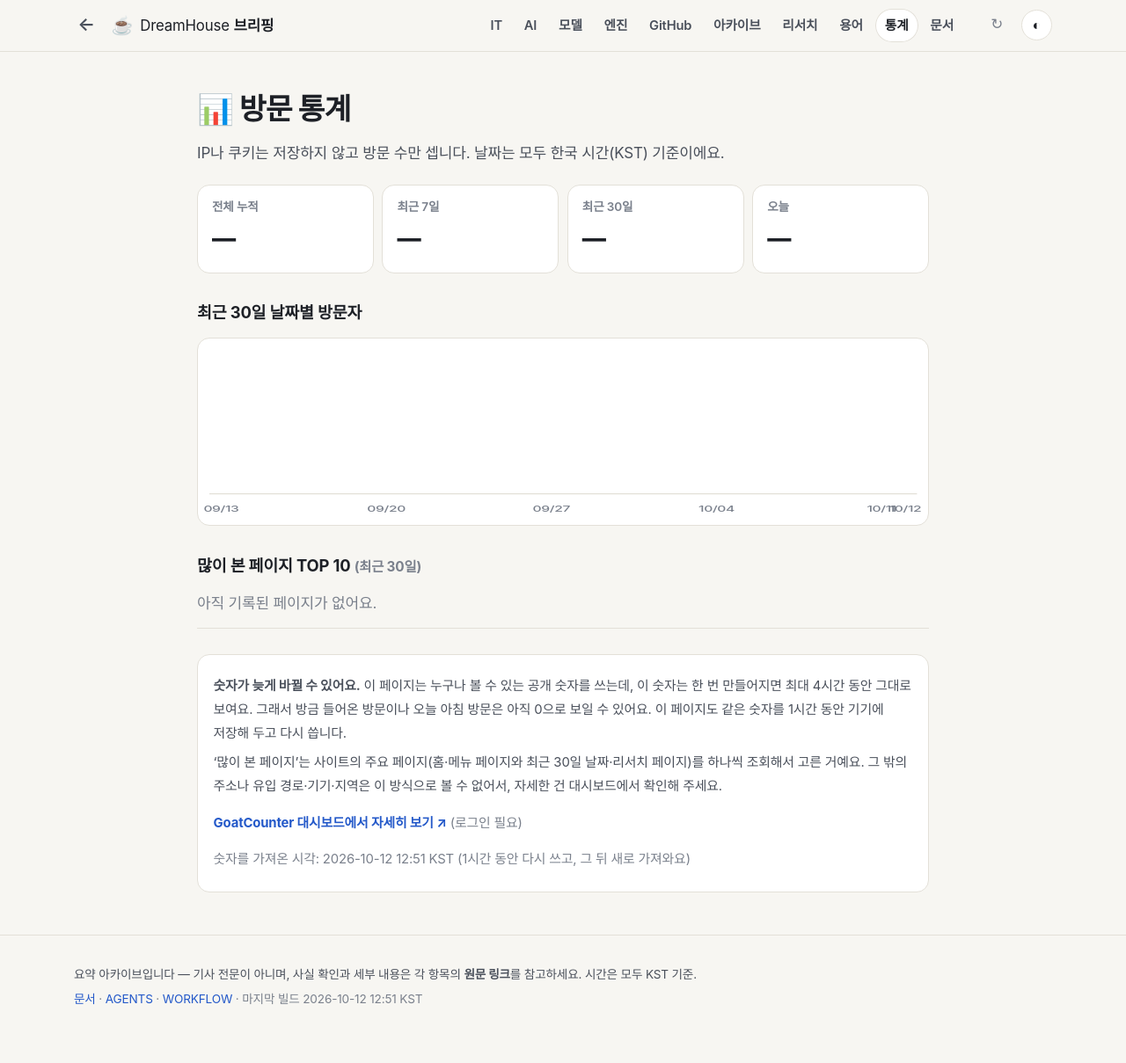
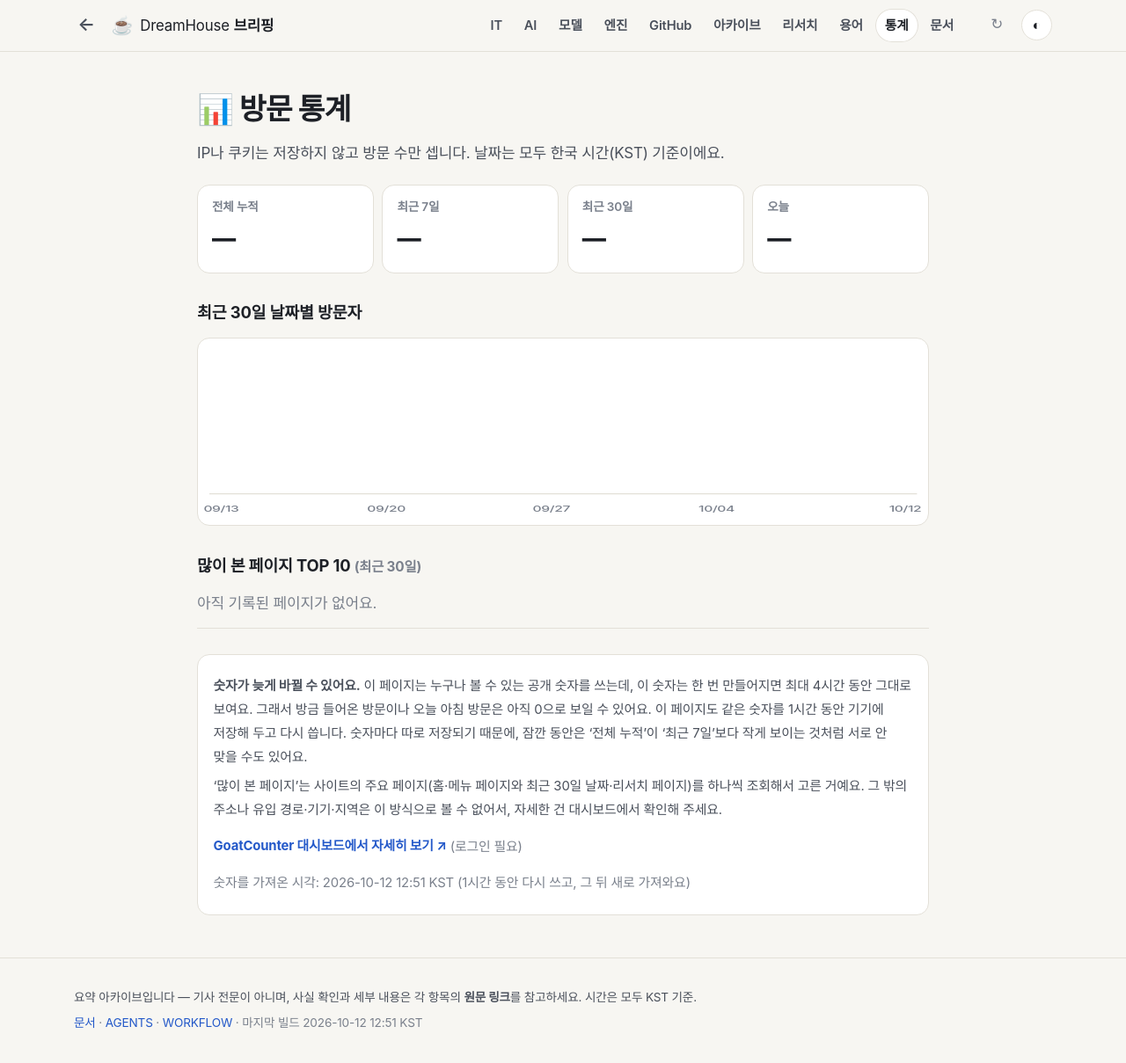
Before and after one commit to DreamHouseKSH/dreamhouse-briefings, a Jekyll site: the page built from stats/index.html, in a window 1280 px wide and 1219 px high. Shown: the top 1209 px of the window at 88% size. Built offline with Jekyll 4.4.1, drawn with Linux system fonts in a browser that asks for light colours; some web fonts are replaced.

Commit message:
stats: phone nav fits one row (header stays 2 lines), axis label overlap, cache-mismatch note

```diff
--- a/assets/css/style.css
+++ b/assets/css/style.css
@@ -595,3 +595,9 @@
   .stats-chart svg { height: 160px; }
   .stats-top li { grid-template-columns: 1.4rem minmax(0, 1fr) 22% 2rem; gap: .45rem; }
 }
+/* 폰 폭: 메뉴 항목이 늘어도(통계 추가) 메뉴는 한 줄 → 헤더 전체 두 줄 유지 */
+@media (max-width: 40rem) {
+  .main-nav { gap: 0; }
+  .main-nav a { padding: .3rem .42rem; font-size: .84rem; letter-spacing: -0.02em; }
+}
+@media (max-width: 23rem) { .main-nav a { padding: .3rem .3rem; font-size: .8rem; } }
--- a/assets/js/stats.js
+++ b/assets/js/stats.js
@@ -56,7 +56,7 @@
       var h = x.n ? Math.max(2, Math.round(x.n / max * H)) : 0, X = i * 12 + 2;
       svg += '<rect class="bar' + (i === s.days.length - 1 ? ' today' : '') + '" x="' + X + '" y="' + (H - h) + '" width="' + bw + '" height="' + h + '" rx="2"><title>' + x.d + ' · ' + (x.n == null ? '실패' : x.n + '명') + '</title></rect>';
       if (x.n) svg += '<text x="' + (X + bw / 2) + '" y="' + (H - h - 3) + '" text-anchor="middle">' + x.n + '</text>';
-      if (i % 7 === 0 || i === s.days.length - 1) svg += '<text class="ax" x="' + (X + bw / 2) + '" y="' + (H + 15) + '" text-anchor="middle">' + x.d.slice(5).replace("-", "/") + '</text>';
+      if ((i % 7 === 0 && i < s.days.length - 4) || i === s.days.length - 1) svg += '<text class="ax" x="' + (X + bw / 2) + '" y="' + (H + 15) + '" text-anchor="middle">' + x.d.slice(5).replace("-", "/") + '</text>';
     });
     svg += '<line class="base" x1="0" x2="' + W + '" y1="' + H + '" y2="' + H + '"/></svg>';
     root.querySelector(".stats-chart").innerHTML = svg;
--- a/stats/index.html
+++ b/stats/index.html
@@ -25,7 +25,7 @@
   <ol class="stats-top"><li class="muted">불러오는 중…</li></ol>
 
   <div class="stats-note">
-    <p><b>숫자가 늦게 바뀔 수 있어요.</b> 이 페이지는 누구나 볼 수 있는 공개 숫자를 쓰는데, 이 숫자는 한 번 만들어지면 최대 4시간 동안 그대로 보여요. 그래서 방금 들어온 방문이나 오늘 아침 방문은 아직 0으로 보일 수 있어요. 이 페이지도 같은 숫자를 1시간 동안 기기에 저장해 두고 다시 씁니다.</p>
+    <p><b>숫자가 늦게 바뀔 수 있어요.</b> 이 페이지는 누구나 볼 수 있는 공개 숫자를 쓰는데, 이 숫자는 한 번 만들어지면 최대 4시간 동안 그대로 보여요. 그래서 방금 들어온 방문이나 오늘 아침 방문은 아직 0으로 보일 수 있어요. 이 페이지도 같은 숫자를 1시간 동안 기기에 저장해 두고 다시 씁니다. 숫자마다 따로 저장되기 때문에, 잠깐 동안은 ‘전체 누적’이 ‘최근 7일’보다 작게 보이는 것처럼 서로 안 맞을 수도 있어요.</p>
     <p>‘많이 본 페이지’는 사이트의 주요 페이지(홈·메뉴 페이지와 최근 30일 날짜·리서치 페이지)를 하나씩 조회해서 고른 거예요. 그 밖의 주소나 유입 경로·기기·지역은 이 방식으로 볼 수 없어서, 자세한 건 대시보드에서 확인해 주세요.</p>
     <p><a class="stats-dash" href="https://dh-news.goatcounter.com" target="_blank" rel="noopener">GoatCounter 대시보드에서 자세히 보기 ↗</a> <span class="muted">(로그인 필요)</span></p>
     <p class="muted stats-updated"></p>
```
